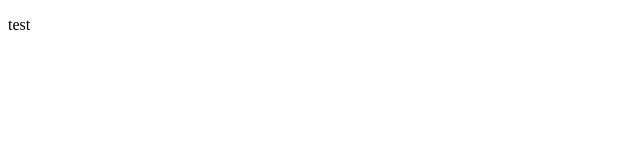
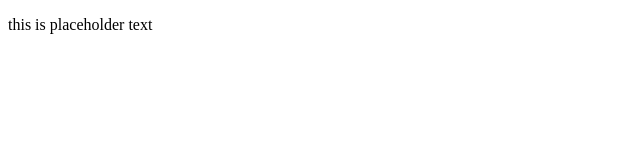
Before and after one commit to karascript/karacodes, a plain HTML site: page index.html in a window 1280 px wide. Shown: the whole page, without its empty margins (0-640 px from the left). Drawn offline with Linux system fonts and the light colour scheme.

Commit message:
Update index.html

```diff
--- a/index.html
+++ b/index.html
@@ -3,5 +3,5 @@
   <title>gh pages</title>
 </head>
 <body>
-  <p>test</p>
+  <p>this is placeholder text</p>
 </body>
```
